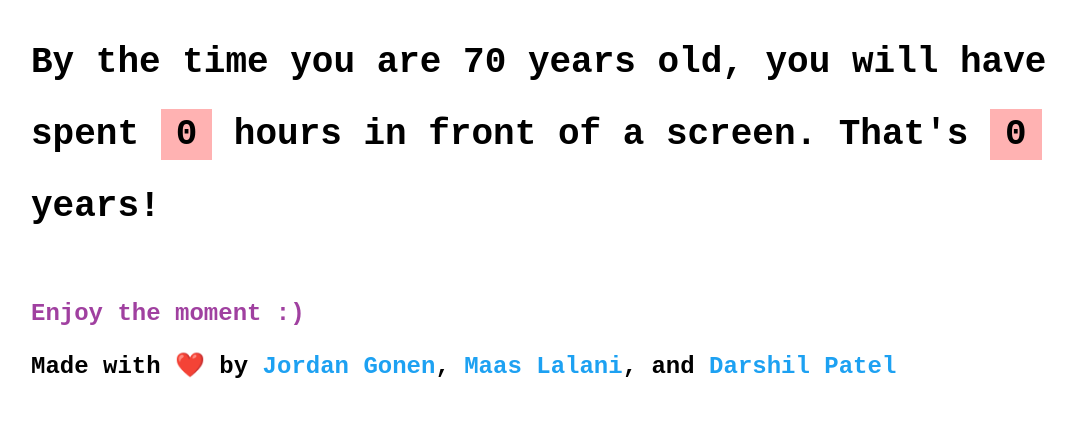
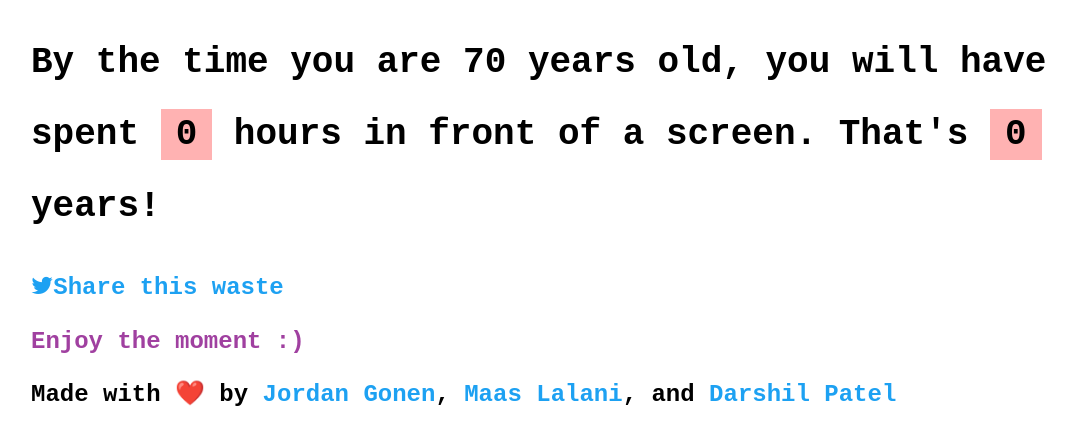
Before and after one commit to maaslalani/HowMuchTimeHaveIWasted, a plain HTML site: page calculate.html in a window 1280 px wide. Shown: the part 325-770 px from the top of the page, without its empty margins (77-1153 px from the left). Drawn offline with Linux system fonts and the light colour scheme.

Commit message:
add meta tags and twitter share

```diff
--- a/calculate.html
+++ b/calculate.html
@@ -3,6 +3,8 @@
 <head>
   <meta charset="UTF-8">
   <link href="https://fonts.googleapis.com/css?family=Montserrat:700" rel="stylesheet">
+  <!-- Add icon library -->
+  <link rel="stylesheet" href="https://cdnjs.cloudflare.com/ajax/libs/font-awesome/4.7.0/css/font-awesome.min.css">
   <link rel="stylesheet" type="text/css" href="main.css">
   <title>How much time have I wasted?</title>
 </head>
@@ -10,9 +12,11 @@
   <h1>🗑 How much time have I wasted?</h1>
   <h2>It is estimated you have spent <span id="life-wasted"></span>% of your life in front of a screen.</h2>
   <h2>By the time you are 70 years old, you will have spent <span id="old-life-wasted-hours"></span> hours in front of a screen. That's <span id="old-life-wasted-years"></span> years!</h2>
-
-  <br>
-  <a id="blog-post" href="https://gonen.blog/enjoying-the-moment/">Enjoy the moment :)</a>
+  <a onclick="tweet()" class="fa fa-twitter">
+    <a onclick="tweet()">Share this waste</a>
+  </a>
+  <br><br>
+  <a id="blog-post" href="https://gonen.blog/phones-are-casinos/">Enjoy the moment :)</a>
 
   <p>Made with ❤️ by <a href="https://twitter.com/jrdngonen">Jordan Gonen</a>, <a href="https://twitter.com/maaslalani">Maas Lalani</a>, and <a href="https://twitter.com/darshil36">Darshil Patel</a></p>
   <script src="calculate.js"></script>
--- a/calculate.js
+++ b/calculate.js
@@ -26,3 +26,13 @@ OLD_WASTED_YEARS = OLD_WASTED_HOURS / 24 / 365
 document.querySelector('#life-wasted').innerText = Math.round(WASTED)
 document.querySelector('#old-life-wasted-hours').innerText = Math.round(OLD_WASTED_HOURS)
 document.querySelector('#old-life-wasted-years').innerText = Math.round(OLD_WASTED_YEARS)
+
+//Tweet Button
+
+function tweet(){
+  var url = 'https://twitter.com/intent/tweet';
+  var website = 'http://howmuchtimehaveiwasted.com/'
+  var text = "I've wasted " + WASTED +  " percent of my life in front of a screen."
+
+  window.open(url+ "?text="+ text + ";url=" + website, '_blank', 'width=640,height=460','toolbar=no,menubar=no,scrollbars=no,location=no,status=no')
+}
--- a/main.css
+++ b/main.css
@@ -28,6 +28,13 @@ body {
 #starting-age:focus {
   outline: none;
 }
+.fa-twitter{
+  color: #1DA1F2;
+}
+
+.fa:hover {
+  opacity: 0.7;
+}
 
 button {
   font-size: 18pt;
@@ -51,6 +58,10 @@ button:focus {
   outline: none;
 }
 
+a:hover{
+  cursor: pointer
+}
+
 span {
   padding: 5px 15px;
   background-color: rgba(255, 0, 0, 0.3);
```
Also changed, not shown: index.html (+15 -0 lines).
